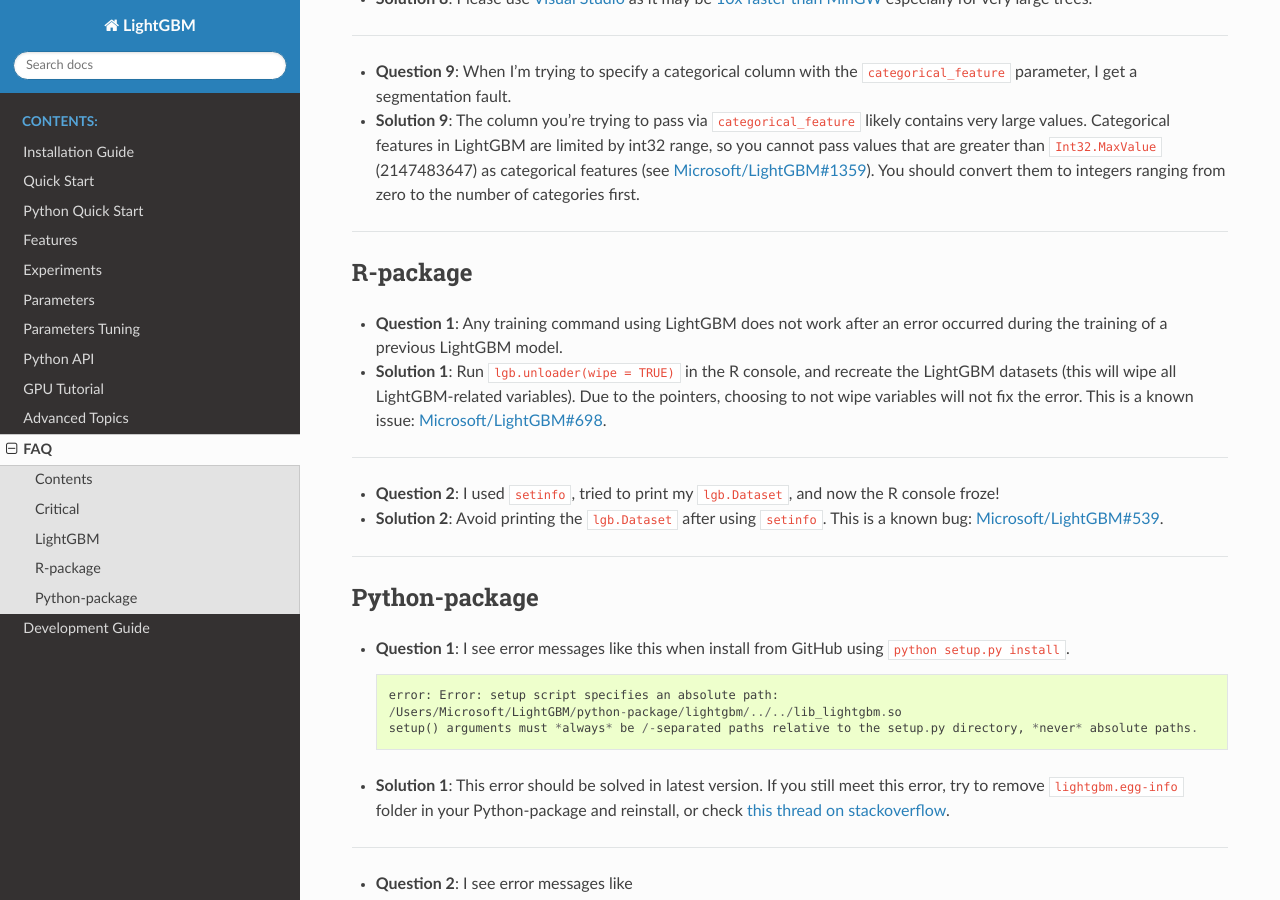
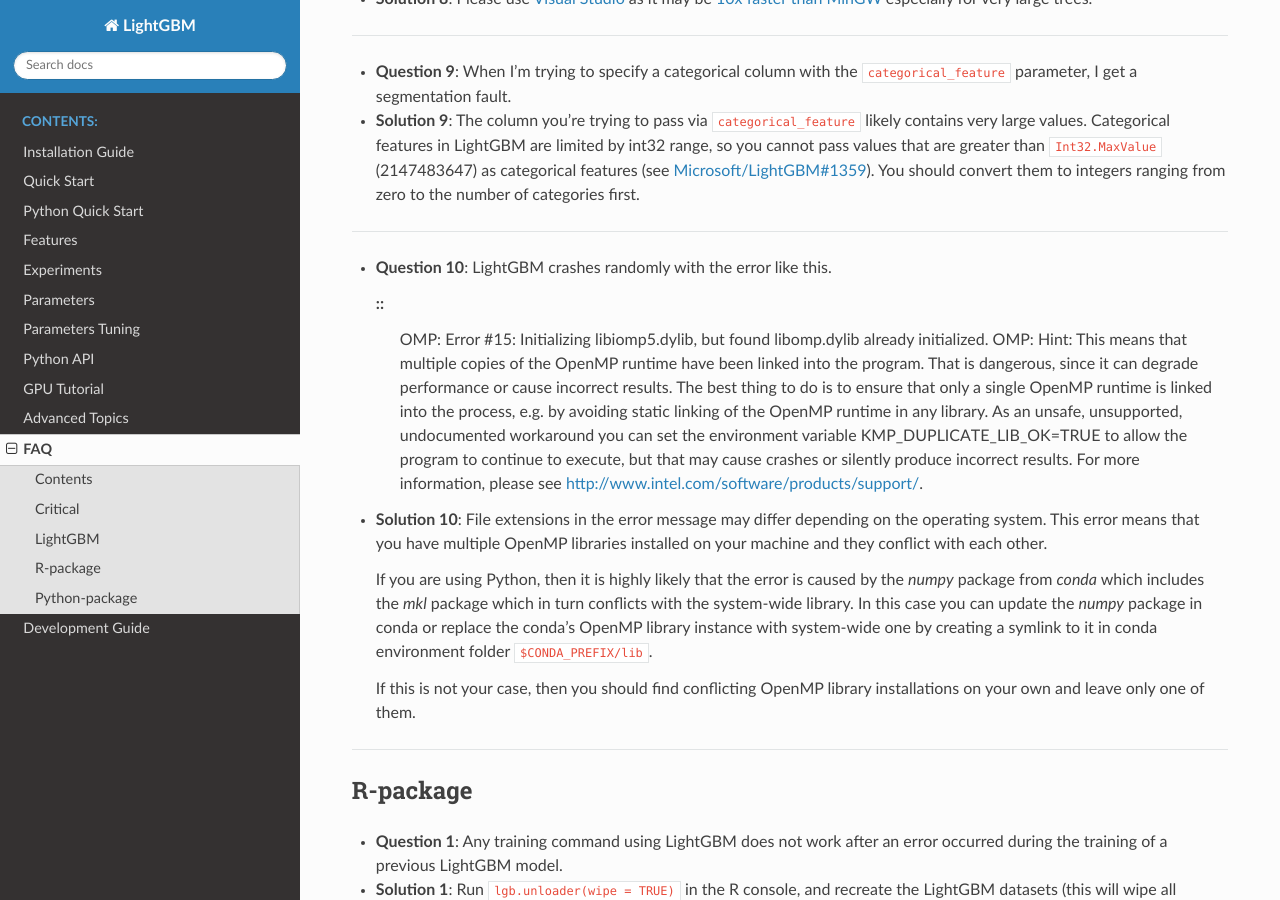
Before and after one commit to microsoft/LightGBM, a Sphinx documentation site: the page built from docs/FAQ.rst, in a window 1280 px wide and 900 px high, scrolled down 1939 px. Built offline with Sphinx 7.4.7 and the Read the Docs theme 2.0.0, drawn with Linux system fonts in a browser that asks for light colours; pages that are not in the unit, such as notebooks, are missing from menus.

Commit message:
added FAQ entry about OpenMP library error

```diff
--- a/docs/FAQ.rst
+++ b/docs/FAQ.rst
@@ -112,6 +112,22 @@ LightGBM
 
 --------------
 
+-  **Question 10**: LightGBM crashes randomly with the error like this.
+
+   ::
+       OMP: Error #15: Initializing libiomp5.dylib, but found libomp.dylib already initialized.
+       OMP: Hint: This means that multiple copies of the OpenMP runtime have been linked into the program. That is dangerous, since it can degrade performance or cause incorrect results. The best thing to do is to ensure that only a single OpenMP runtime is linked into the process, e.g. by avoiding static linking of the OpenMP runtime in any library. As an unsafe, unsupported, undocumented workaround you can set the environment variable KMP_DUPLICATE_LIB_OK=TRUE to allow the program to continue to execute, but that may cause crashes or silently produce incorrect results. For more information, please see http://www.intel.com/software/products/support/.
+
+-  **Solution 10**: File extensions in the error message may differ depending on the operating system.
+   This error means that you have multiple OpenMP libraries installed on your machine and they conflict with each other.
+
+   If you are using Python, then it is highly likely that the error is caused by the `numpy` package from `conda` which includes the `mkl` package which in turn conflicts with the system-wide library.
+   In this case you can update the `numpy` package in conda or replace the conda's OpenMP library instance with system-wide one by creating a symlink to it in conda environment folder ``$CONDA_PREFIX/lib``.
+
+   If this is not your case, then you should find conflicting OpenMP library installations on your own and leave only one of them.
+
+--------------
+
 R-package
 ~~~~~~~~~
 
```
